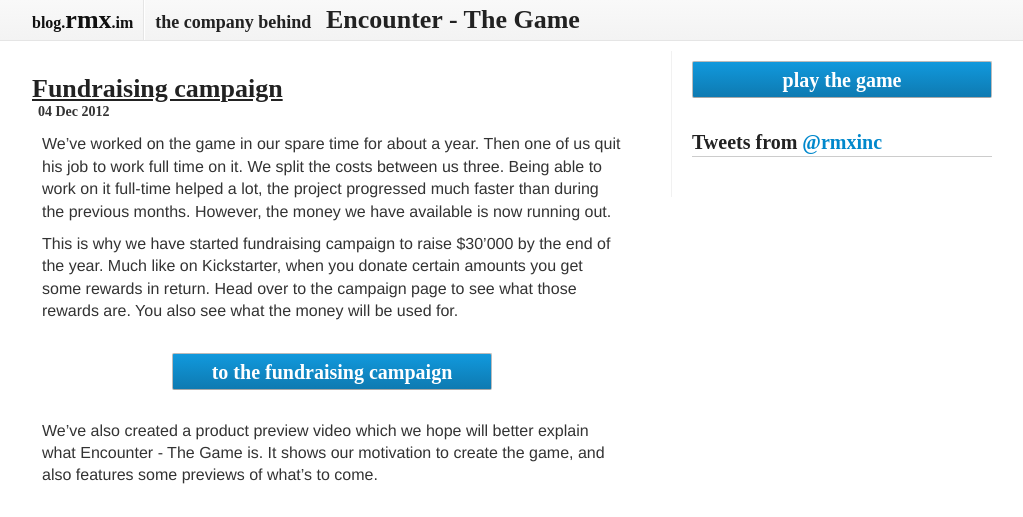
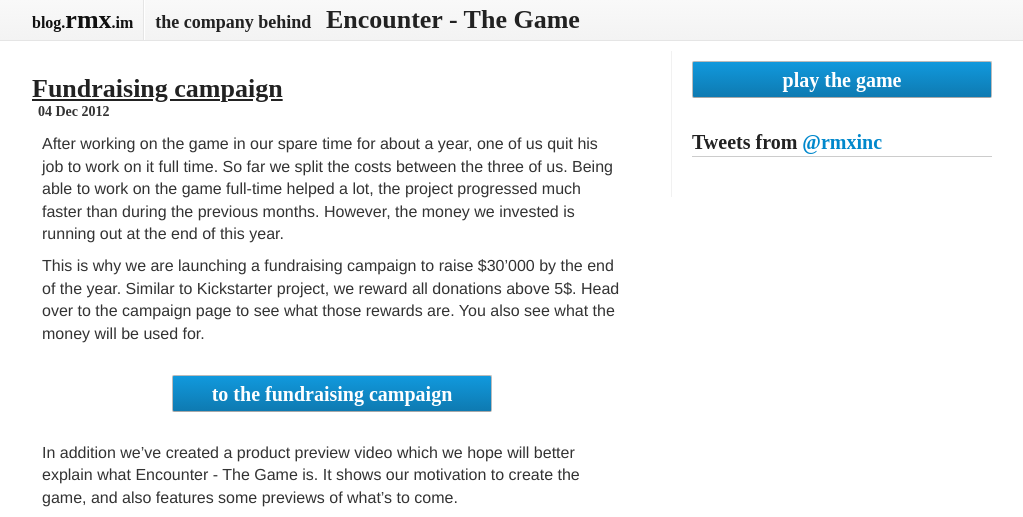
Before and after one commit to rmx/blog.rmx.im, a Jekyll site: the page built from _posts/2012-12-04-fundraising-campaign.md, in a window 1280 px wide. Shown: the top 517 px of the page, without its empty margins (128-1151 px from the left). Built offline with Jekyll 4.4.1, drawn with Linux system fonts in a browser that asks for light colours; Markdown is read by kramdown in place of the engine named in the settings; comment, search, counter and statistics services are not loaded; grey boxes are pictures that could not be loaded.

Commit message:
reformatting and tiny reformulations

```diff
--- a/_posts/2012-12-04-fundraising-campaign.md
+++ b/_posts/2012-12-04-fundraising-campaign.md
@@ -3,25 +3,28 @@
 title: "Fundraising campaign"
 ---
 
-We've worked on the game in our spare time for about a year. Then one of us
-quit his job to work full time on it. We split the costs between us three.
-Being able to work on it full-time helped a lot, the project progressed much
-faster than during the previous months. However, the money we have available
-is now running out.
+After working on the game in our spare time for about a year, one of us quit
+  his job to work on it full time.
+So far we split the costs between the three of us.
+Being able to work on the game full-time helped a lot, the project progressed
+  much faster than during the previous months.
+However, the money we invested is running out at the end of this year.
 
-This is why we have started fundraising campaign to raise $30'000 by the end
-of the year. Much like on Kickstarter, when you donate certain amounts you get
-some rewards in return. Head over to the campaign page to see what those
-rewards are. You also see what the money will be used for.
+This is why we are launching a fundraising campaign to raise $30'000 by the
+  end of the year.
+Similar to Kickstarter project, we reward all donations above 5$.
+Head over to the campaign page to see what those rewards are.
+You also see what the money will be used for.
 
 <a href='http://encounter.io/funding' class='btn btn-primary btn-large'
 style='display:block;margin:30px auto;width:300px;text-align:center'>
 <span>to the fundraising campaign</span>
 </a>
 
-We've also created a product preview video which we hope will better explain
-what Encounter - The Game is. It shows our motivation to create the game, and
-also features some previews of what's to come.
+In addition we've created a product preview video which we hope will better
+  explain what Encounter - The Game is.
+It shows our motivation to create the game, and also features some previews of
+  what's to come.
 
 <iframe src="http://player.vimeo.com/video/54514302?badge=0" width="100%"
 height="340" webkitallowfullscreen="webkitAllowFullScreen"
```
